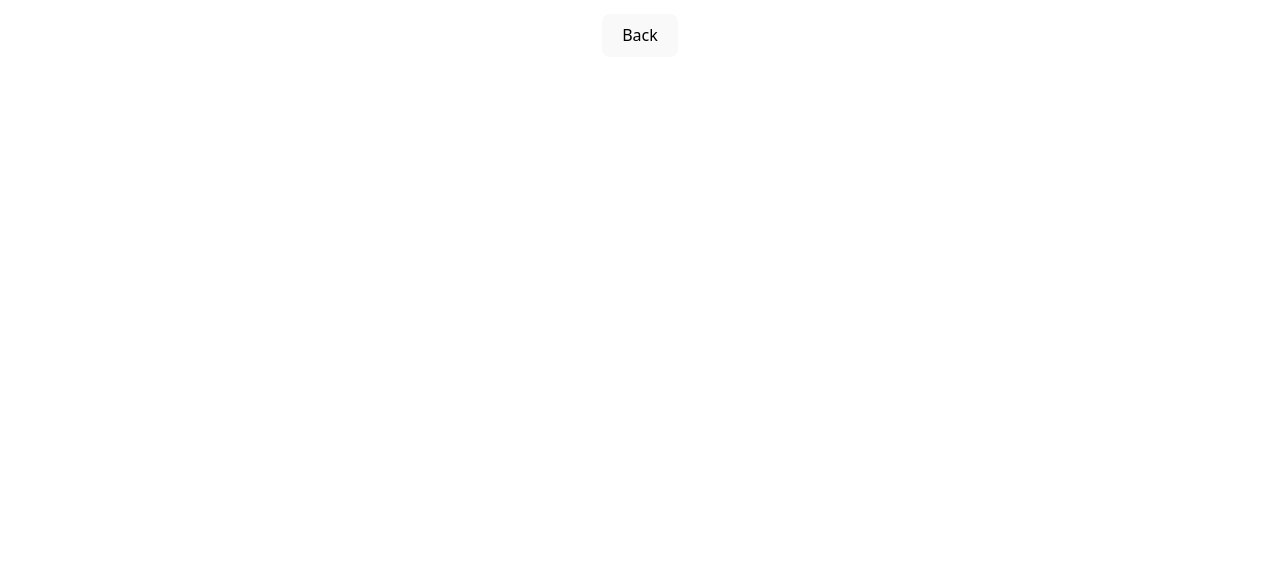
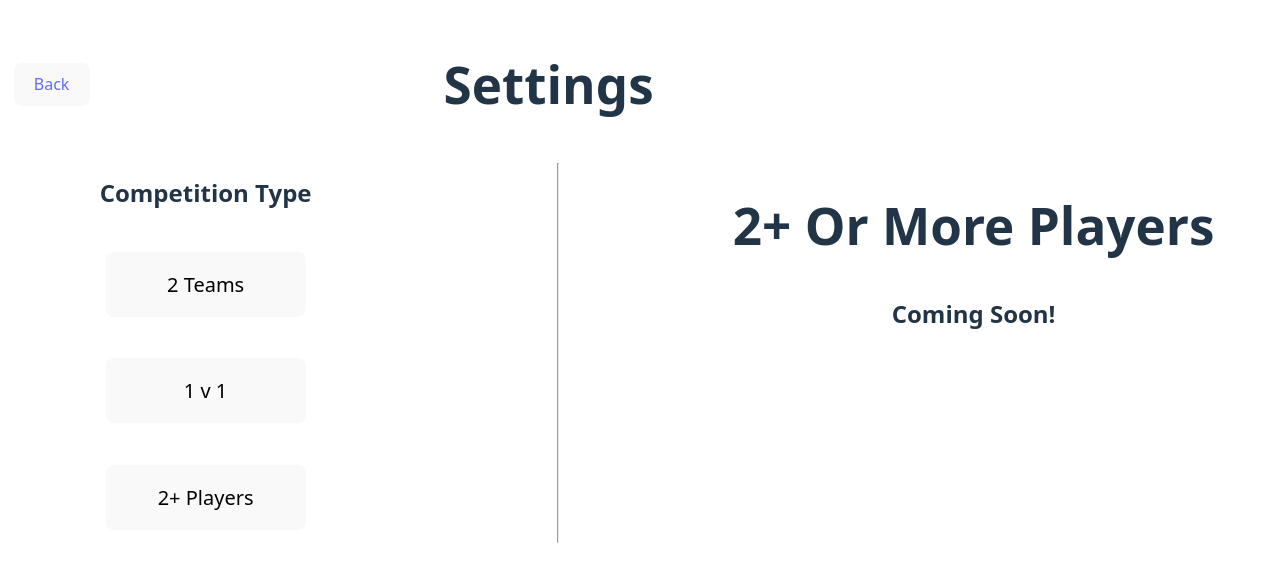
Before and after one commit to Jimu-phoenix/scoreboard, a React (Vite) app: page /settings in a window 1280 px wide. Shown: the top 582 px of the page. Built offline with nearby package versions, Linux system fonts and the light colour scheme.

Commit message:
2 Teams scoreboard

```diff
--- a/src/pages/ScoreBoard.jsx
+++ b/src/pages/ScoreBoard.jsx
@@ -1,25 +1,53 @@
 import { useState } from "react";
+import Counter from '../components/Counter';
+import { useNavigate } from "react-router-dom";
+import { useLocation } from 'react-router-dom';
+import { Link } from "react-router-dom";
+import '../styles/scores.css'
 
 export default function ScoreBoard(){
 
-     const [num, setNum] = useState(0);
+     const [num1, setNum1] = useState(0);
+     const [winner, setWinner] = useState(false);
+     const [num2, setNum2] = useState(0);
+     const location = useLocation();
+     const { team1, team2 } = location.state || {gameObj: {
+        team1: 'Team'
+     }};
 
-    const increase = () => {
-        setNum(num + 1);
-        console.log(num)
+    const increase = (n) => {
+        if (n === 1){
+            setNum1(num1 + 1)
+        }
+        else {
+            setNum2(num2 + 1)
+        }
+        console.log(team1)
     }
 
-    const decrease = () => {
-        setNum(num - 1);
-        console.log(num)
+    const decrease = (n) => {
+        if (n === 1){
+            setNum1(num1 - 1)
+        }
+        else {
+            setNum2(num2 - 1)
+        }
+
     }
 
     return(
-        <section className="score">
-             <button onClick={decrease}>-</button>
 
+       <div className="container">
+         <section className="scoreboard">
+
+
+        <section className="score1">
+
+            <h2>{`Team ${team1}`}</h2>
+
+            <button onClick={()=>increase(1)}>+</button>
             <Counter
-                value={num}
+                value={num1}
                 places={[100, 10, 1]}
                 fontSize={80}
                 padding={5}
@@ -30,7 +58,40 @@ export default function ScoreBoard(){
                 gradientTo='transparent'
             />
 
-            <button onClick={increase}>+</button>
+        <button onClick={()=>decrease(1)}>-</button>
+
         </section>
+
+        <hr />
+
+         <section className="score2">
+            <h2>{`Team ${team2}`}</h2>
+            <button onClick={()=>increase(2)}>+</button>
+
+
+            <Counter
+                value={num2}
+                places={[100, 10, 1]}
+                fontSize={80}
+                padding={5}
+                gap={10}
+                textColor="white"
+                fontWeight={900}
+                gradientFrom='transparent'
+                gradientTo='transparent'
+            />
+
+             <button onClick={()=>decrease(2)}>-</button>
+        </section>
+
+
+
+        </section>
+
+        <button><Link to={'/'}>Done</Link></button>
+
+
+       </div>
+
     )
 }
--- a/src/pages/Settings.jsx
+++ b/src/pages/Settings.jsx
@@ -1,24 +1,103 @@
 import { useState } from 'react';
 import Counter from '../components/Counter';
+import { Link, useNavigate } from 'react-router-dom';
+import '../styles/Settings.css'
 
 export default function Settings(){
 
-    const [num, setNum] = useState(0);
 
-    const increase = () => {
-        setNum(num + 1);
-        console.log(num)
+    const [type, setType] = useState('');
+    const navigate = useNavigate();
+
+
+    const changeType = (newType) => {
+        setType(newType);
     }
-
-    const decrease = () => {
-        setNum(num - 1);
-        console.log(num)
+    const submitForm = (e) => {
+        e.preventDefault();
+        console.log('Submitted')
+        console.log(e.target.Team1.value)
+        console.log(e.target.Team2.value)
+        let gameObj = {
+            team1: e.target.Team1.value,
+            team2: e.target.Team2.value
+        }
+        navigate('/scores', { state: {
+            team1: e.target.Team1.value,
+            team2: e.target.Team2.value
+        } })
     }
 
     return(
         <section className="settings">
-            <button>Back</button>
 
+            <div className="top">
+                <button><Link to={'/'}>Back</Link></button>
+                <h1>Settings</h1>
+            </div>
+
+            <div className="specSet">
+
+                {/* Competition Type */}
+                <section className="compType">
+
+                    <h2>Competition Type</h2>
+                    <div className="types">
+                        <button onClick={() => changeType('2t')}>2 Teams</button>
+                        <button onClick={() => changeType('1v1')}>1 v 1</button>
+                        <button onClick={() => changeType('p2')}> 2+ Players</button>
+                    </div>
+                </section>
+
+                 <hr />
+
+                {/* Specific Settings */}
+                {type === '2t'?
+                <div className="t2">
+                    <h2>Points per Round</h2>
+                    <div className="options">
+                        <button>1</button>
+                        <button>2</button>
+                        <button>3</button>
+                        <button>5</button>
+                    </div>
+                    <form className="teamNames" id='teamNames' onSubmit={(e) => submitForm(e)}>
+
+                        <h3>Names</h3>
+
+                        <div className="TeamxName">
+                            <label htmlFor="Team1">Team 1</label>
+                            <input type="text" name='Team1' id='Team1'/>
+                        </div>
+
+                        <div className="TeamxName">
+                            <label htmlFor="Team2">Team 2</label>
+                            <input type="text" name='Team2' id='Team2'/>
+                        </div>
+
+                        <button type="submit" className='done'>Done</button>
+
+                    </form>
+                </div> :
+                type === '1v1'?
+                <div className="ovo">
+                     <h2>Points per Round</h2>
+                        <div className="options">
+                            <button>1</button>
+                            <button>2</button>
+                            <button>3</button>
+                            <button>5</button>
+                        </div>
+                </div> :
+                <div className="p2">
+                    <h1>2+ Or More Players</h1>
+                    <h2>Coming Soon!</h2>
+                </div>
+
+                }
+
+
+            </div>
 
 
         </section>
--- /dev/null
+++ b/src/styles/Settings.css
@@ -0,0 +1,53 @@
+.top{
+    display: flex;
+    width: 50vw;
+    justify-content: space-between;
+    align-items: center;
+}
+.top button{
+    max-height: 50px;
+    align-self: center;
+}
+hr{
+    transform: rotate(180);
+}
+.specSet{
+    padding: 0;
+    display: flex;
+    justify-content: space-around;
+    /* align-items: center; */
+    width: 95vw;
+}
+.types{
+    width: 30vw;
+    height: 40vh;
+    display: flex;
+    justify-content: space-around;
+    align-items: center;
+    flex-direction: column;
+}
+.types button{
+    /* width: 20px; */
+    width: 200px;
+    height: 65px;
+    font-size: 1.25rem;
+}
+.p2, .t2 ,.ovo{
+    width: 40vw;
+}
+.t2 .options button{
+    margin: 5px;
+}
+.ovo .options button{
+    margin: 5px;
+}
+.TeamxName{
+    margin-top: 10px;
+}
+.TeamxName input{
+    height: 30px;
+    margin-left: 3px;
+}
+.done{
+    margin-top: 10px;
+}
--- /dev/null
+++ b/src/styles/scores.css
@@ -0,0 +1,9 @@
+.scoreboard{
+    display: flex;
+    justify-content: space-between;
+    width: 95vw;
+}
+.score1, .score2{
+    display: flex;
+    flex-direction: column;
+}
```
